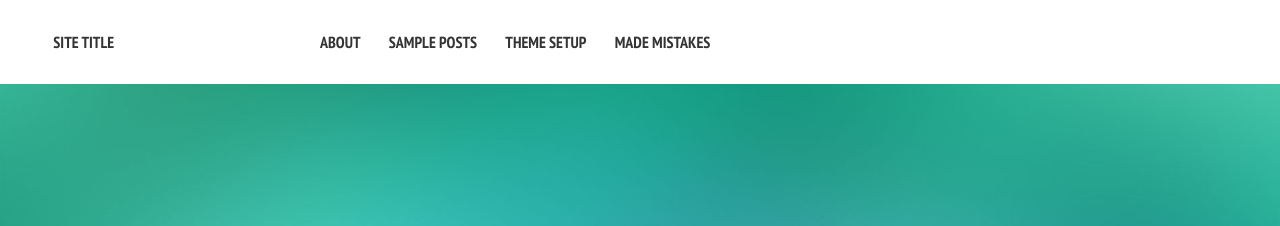
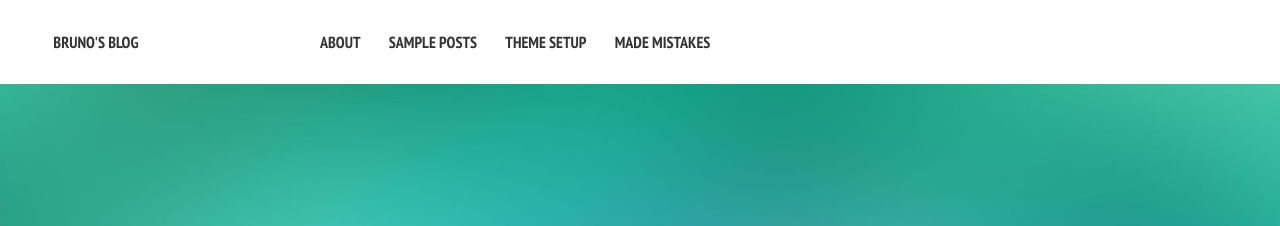
Before and after one commit to brunofprusch/brunofprusch.github.io, a Jekyll site: the page built from index.md, in a window 1280 px wide. Shown: the top 226 px of the page. Built offline with Jekyll 4.4.1, drawn with Linux system fonts in a browser that asks for light colours; nearby versions of some CDN libraries.

Commit message:
Update _config.yml

```diff
--- a/_config.yml
+++ b/_config.yml
@@ -1,6 +1,6 @@
 # Site wide configuration
 
-title:            Site Title
+title:            Bruno's Blog
 locale:           en_US
 url:
 
```
